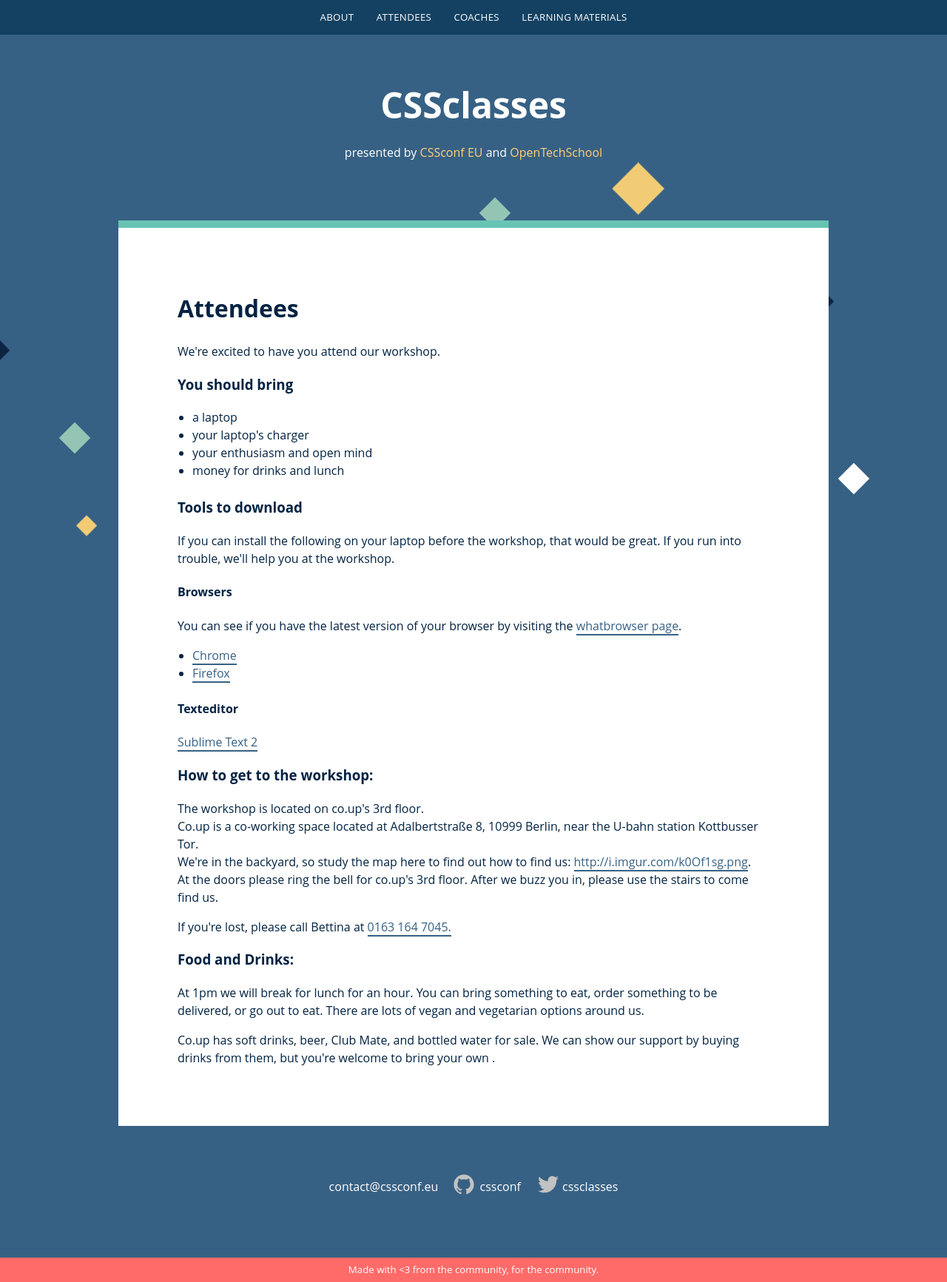
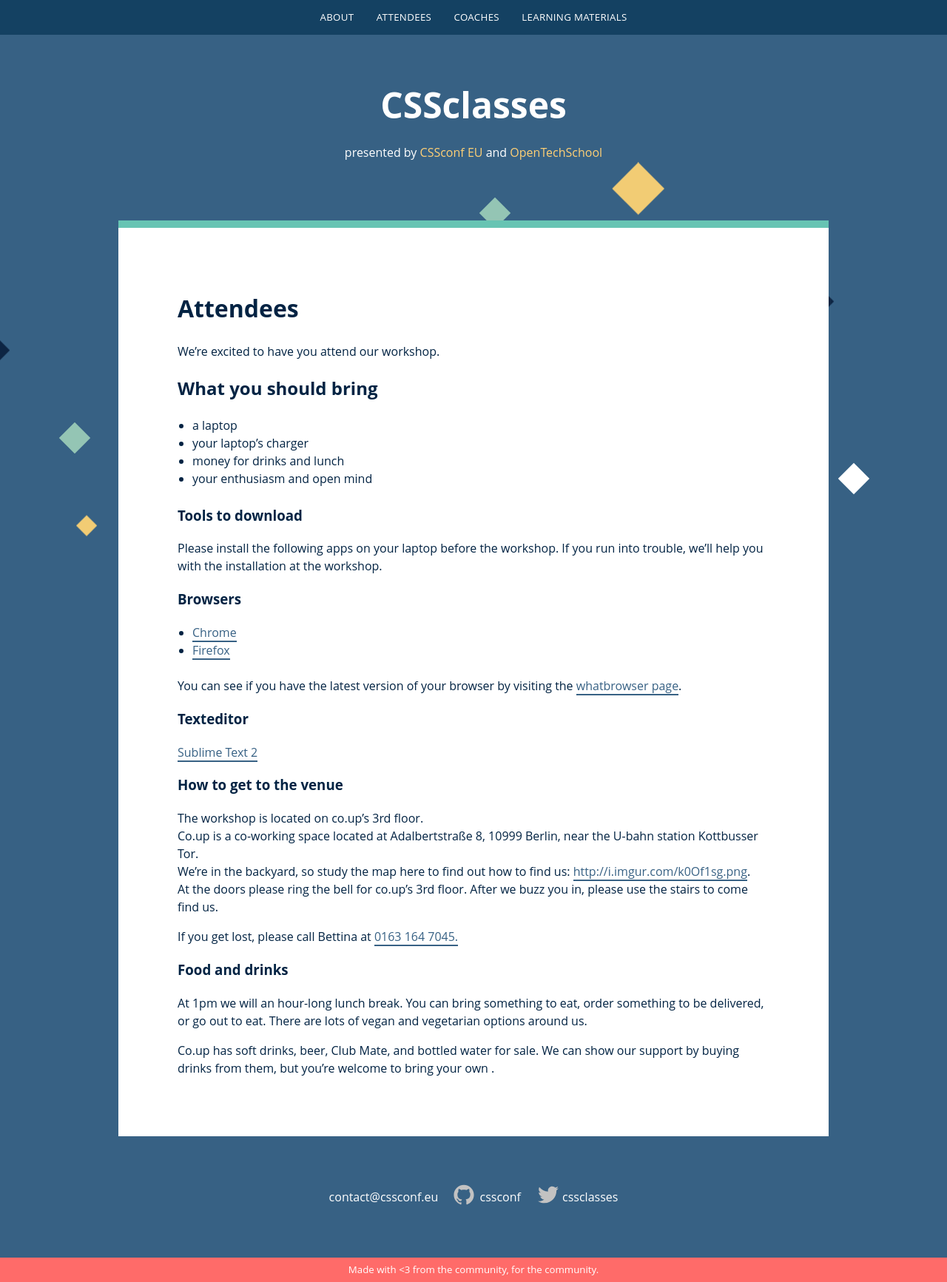
Before and after one commit to cssconf/CSSclasses--old, a Jekyll site: the page built from attendees.html, in a window 1280 px wide. Shown: the whole page at 74% size. Built offline with Jekyll 4.4.1, drawn with Linux system fonts in a browser that asks for light colours; nearby versions of some CDN libraries.

Commit message:
review attendee text

```diff
--- a/attendees.html
+++ b/attendees.html
@@ -4,32 +4,33 @@
 permalink: /attendees/
 ---
 
-<p>We're excited to have you attend our workshop.</p>
-<h3>You should bring</h3>
+<p>We’re excited to have you attend our workshop.</p>
+<h2>What you should bring</h3>
 <ul>
   <li>a laptop</li>
-  <li>your laptop's charger</li>
+  <li>your laptop’s charger</li>
+  <li>money for drinks and lunch</li>
   <li>your enthusiasm and open mind</li>
-  <li>money for drinks and lunch</li>
 </ul>
 <h3>Tools to download</h3>
-<p>If you can install the following on your laptop before the workshop, that would be great. If you run into trouble, we'll help you at the workshop.</p>
-<h4>Browsers</h4>
-<p>You can see if you have the latest version of your browser by visiting the <a href="http://whatbrowser.org/">whatbrowser page</a>.</p>
+<p>Please install the following apps on your laptop before the workshop. If you run into trouble, we’ll help you with the installation at the workshop.</p>
+<h3>Browsers</h3>
 <ul>
   <li><a href="https://www.google.com/chrome/browser/">Chrome</a></li>
   <li><a href="https://www.mozilla.org/en-US/firefox/new/">Firefox</a></li>
 </ul>
-<h4>Texteditor</h4>
+<p>You can see if you have the latest version of your browser by visiting the <a href="http://whatbrowser.org/">whatbrowser page</a>.</p>
+
+<h3>Texteditor</h3>
 <a href="http://www.sublimetext.com/2">Sublime Text 2</a>
 
-<h3>How to get to the workshop:</h3>
-<p>The workshop is located on co.up's 3rd floor.<br>
+<h3>How to get to the venue</h3>
+<p>The workshop is located on co.up’s 3rd floor.<br>
 Co.up is a co-working space located at Adalbertstraße 8, 10999 Berlin, near the U-bahn station Kottbusser Tor.<br>
-We're in the backyard, so study the map here to find out how to find us: <a href="http://i.imgur.com/k0Of1sg.png">http://i.imgur.com/k0Of1sg.png</a>.<br>
-At the doors please ring the bell for co.up's 3rd floor. After we buzz you in, please use the stairs to come find us.</p>
-<p>If you're lost, please call Bettina at <a href="tel://0163 164 7045.">0163 164 7045.</a></p>
+We’re in the backyard, so study the map here to find out how to find us: <a href="http://i.imgur.com/k0Of1sg.png">http://i.imgur.com/k0Of1sg.png</a>.<br>
+At the doors please ring the bell for co.up’s 3rd floor. After we buzz you in, please use the stairs to come find us.</p>
+<p>If you get lost, please call Bettina at <a href="tel://0163 164 7045.">0163 164 7045.</a></p>
 
-<h3>Food and Drinks:</h3>
-<p>At 1pm we will break for lunch for an hour. You can bring something to eat, order something to be delivered, or go out to eat. There are lots of vegan and vegetarian options around us.</p>
-<p>Co.up has soft drinks, beer, Club Mate, and bottled water for sale. We can show our support by buying drinks from them, but you're welcome to bring your own .</p>
+<h3>Food and drinks</h3>
+<p>At 1pm we will an hour-long lunch break. You can bring something to eat, order something to be delivered, or go out to eat. There are lots of vegan and vegetarian options around us.</p>
+<p>Co.up has soft drinks, beer, Club Mate, and bottled water for sale. We can show our support by buying drinks from them, but you’re welcome to bring your own .</p>
```
